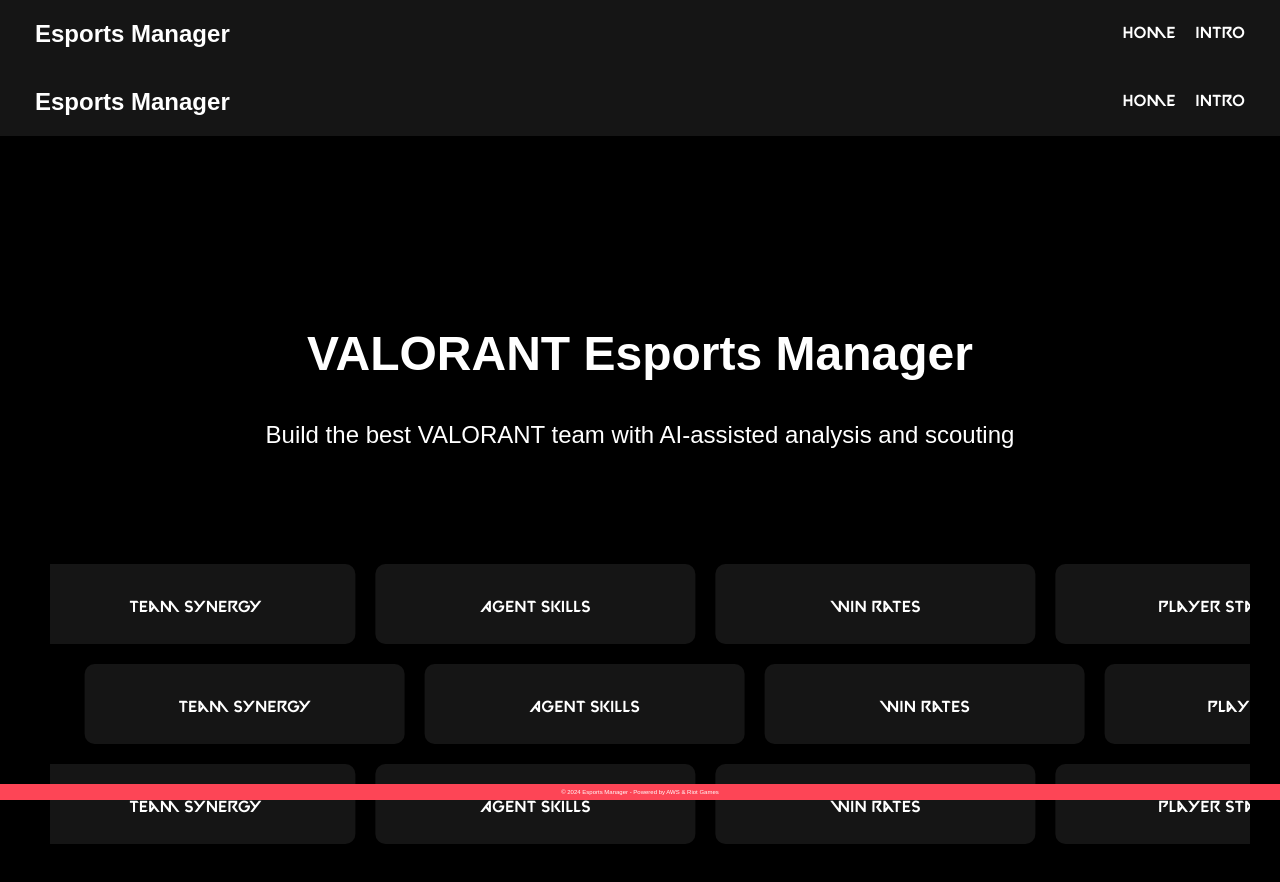
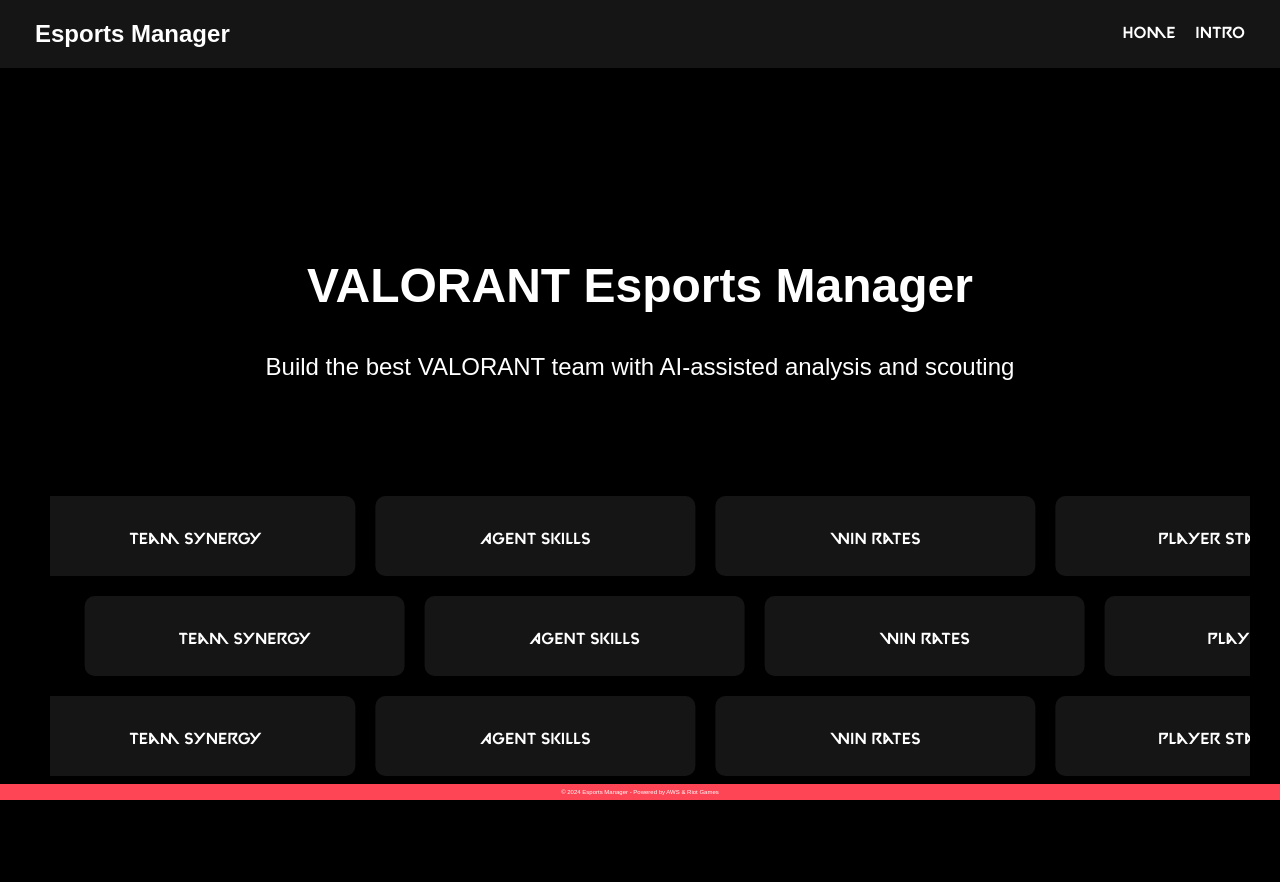
Before and after one commit to tx-appdev/aws-hackathon, a Next.js app in the folder client-next/: page /intro in a window 1280 px wide. Shown: the top 882 px of the page. Built offline with nearby package versions, Linux system fonts and the light colour scheme.

Commit message:
Resolve React section mismatch

```diff
--- a/client-next/src/app/intro/layout.js
+++ b/client-next/src/app/intro/layout.js
@@ -1,20 +1,14 @@
 import "../globals.css";
-import Header from '../components/Header';
-import Footer from '../components/Footer';
 
 export const metadata = {
   title: "VCT Hackathon",
   description: "LLM-Powered Esports Assistant for VCT Hackathon 2024",
 };
 
-export default function RootLayout({ children }) {
+export default function IntroLayout({ children }) {
   return (
-    <html lang="en">
-      <body>
-        <Header />
-        <main>{children}</main>
-        <Footer />
-      </body>
-    </html>
+    <div>
+      <main>{children}</main>
+    </div>
   );
 }
```
